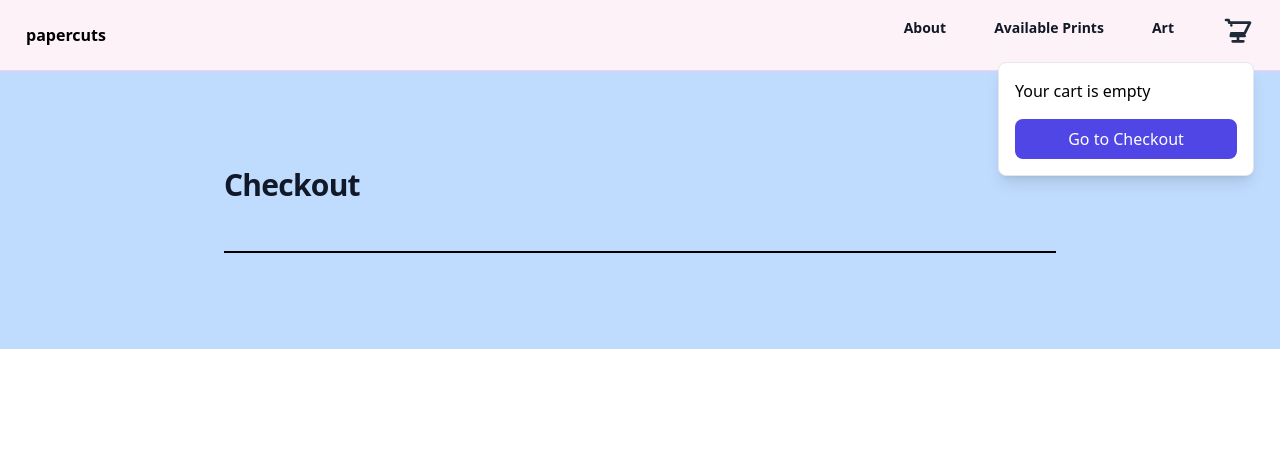
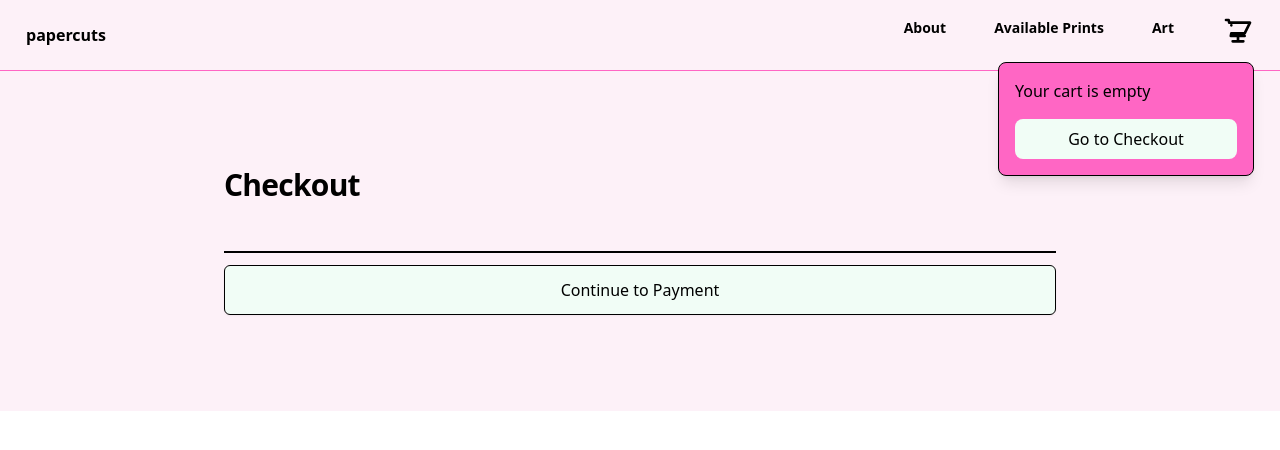
Before and after one commit to croberts27/papercuts, a React (Vite) app: page /checkout in a window 1280 px wide. Both pictures are taken after a click on the button 1238 px from the left and 32 px from the top of the page. Shown: the top 450 px of the page. Built offline with nearby package versions, Linux system fonts and the light colour scheme.

Commit message:
checkout, cart, cartIcon all work

```diff
--- a/src/components/CartIcon.jsx
+++ b/src/components/CartIcon.jsx
@@ -34,7 +34,7 @@ function CartIcon() {
       </button>
 
       {isOpen && (
-        <div className="absolute right-0 mt-2 w-64 bg-white border border-gray-200 rounded-lg shadow-lg">
+        <div className="absolute right-0 mt-2 w-64 bg-white border border-gray-200 rounded-lg bg-dpurp shadow-lg">
           <div className="p-4">
             {cartItems.length > 0 ? (
               <ul>
@@ -50,7 +50,7 @@ function CartIcon() {
             )}
             <Link
               to="/checkout"
-              className="block mt-4 text-center bg-indigo-600 text-white py-2 rounded-lg"
+              className="block mt-4 text-center bg-teal text-white py-2 rounded-lg"
             >
               Go to Checkout
             </Link>
--- a/src/components/cart.jsx
+++ b/src/components/cart.jsx
@@ -5,7 +5,7 @@ function Cart() {
   const { cartItems, removeFromCart } = useCart();
 
   return (
-    <div className="bg-blue-200">
+    <div className="bg-teal">
       <div className="mx-auto max-w-4xl px-4 py-16 sm:px-6 sm:py-24 lg:px-8">
         <h1 className="text-3xl font-bold tracking-tight text-gray-900">
           Shopping Cart
--- a/src/components/header.jsx
+++ b/src/components/header.jsx
@@ -9,7 +9,7 @@ function Header() {
   const [mobileMenuOpen, setMobileMenuOpen] = useState(false);
 
   return (
-    <header className="bg-pink-50 border-pink-200 border-b shadow-2xl">
+    <header className="bg-pink border-dpurp border-b shadow-2xl">
       <nav
         className="flex items-center justify-between -mx-1.5 p-4 lg:px-8"
         aria-label="Global"
--- a/src/components/purchase.jsx
+++ b/src/components/purchase.jsx
@@ -15,7 +15,7 @@ function Purchase({ productId }) {
 
   return (
     <>
-      <div className="bg-pink-50">
+      <div className="bg-teal">
         <div className="mx-auto max-w-2xl px-4 py-16 sm:px-6 sm:py-24 lg:grid lg:max-w-7xl lg:grid-cols-2 lg:gap-x-8 lg:px-8">
           {/* Product details */}
           <div className="lg:max-w-lg lg:self-end">
@@ -49,7 +49,7 @@ function Purchase({ productId }) {
               <button
                 type="button"
                 onClick={() => addToCart(product)}
-                className="flex w-full items-center justify-center rounded-md border border-transparent bg-pink-400 px-8 py-3 text-base font-medium text-white hover:bg-pink-500 focus:outline-none focus:ring-2 focus:ring-pink-600 focus:ring-offset-2 focus:ring-offset-gray-50"
+                className="flex w-full items-center justify-center rounded-md border border-transparent bg-dpurp px-8 py-3 text-base font-medium text-white hover:bg-pink-500 focus:outline-none focus:ring-2 focus:ring-pink-600 focus:ring-offset-2 focus:ring-offset-gray-50"
               >
                 Add to cart
               </button>
--- a/src/pages/404.jsx
+++ b/src/pages/404.jsx
@@ -3,7 +3,7 @@ function ErrorPage() {
   return (
     <>
       <main className="relative isolate min-h-full">
-        <div className="absolute inset-0 -z-10 h-full bg-pink-50 w-full object-cover object-top"></div>
+        <div className="absolute inset-0 -z-10 h-full bg-pink w-full object-cover object-top"></div>
         <div className="mx-auto max-w-7xl px-6 py-32 text-center sm:py-40 lg:px-8">
           <p className="text-base font-semibold leading-8 text-black">404</p>
           <h1 className="mt-4 text-3xl font-bold tracking-tight text-black sm:text-5xl">
--- a/src/pages/about.jsx
+++ b/src/pages/about.jsx
@@ -2,7 +2,7 @@
 function About() {
   return (
     <>
-      <div className="grid min-h-full grid-cols-1 grid-rows-[1fr,auto,1fr] bg-pink-50 lg:grid-cols-[max(50%,36rem),1fr]">
+      <div className="grid min-h-full grid-cols-1 grid-rows-[1fr,auto,1fr] bg-pink lg:grid-cols-[max(50%,36rem),1fr]">
         <main className="mx-auto w-full max-w-7xl px-6 py-24 sm:py-32 lg:col-span-2 lg:col-start-1 lg:row-start-2 lg:px-8">
           <div className="max-w-lg">
             <h1 className="mt-4 text-3xl font-bold tracking-tight text-gray-900 sm:text-5xl">
--- a/src/pages/art.jsx
+++ b/src/pages/art.jsx
@@ -100,7 +100,7 @@ export const products = [
 
 function Art() {
   return (
-    <div className="bg-pink-50">
+    <div className="bg-pink">
       <div className="mx-auto max-w-2xl px-4 py-16 sm:px-6 sm:py-24 lg:max-w-7xl lg:px-8">
         <h2 className="sr-only">Products</h2>
 
--- a/src/pages/checkout.jsx
+++ b/src/pages/checkout.jsx
@@ -4,7 +4,7 @@ function Checkout() {
   const { cartItems } = useCart();
 
   return (
-    <div className="bg-blue-200">
+    <div className="bg-pink mx-auto">
       <div className="mx-auto max-w-4xl px-4 py-16 sm:px-6 sm:py-24 lg:px-8">
         <h1 className="text-3xl font-bold tracking-tight text-gray-900">
           Checkout
@@ -58,6 +58,12 @@ function Checkout() {
               </li>
             ))}
           </ul>
+          <button
+            type="submit"
+            className="w-full mt-3 rounded-md border border-transparent bg-teal px-4 py-3 text-base font-medium text-white shadow-sm hover:bg-dpurp focus:outline-none focus:ring-2 focus:ring-pink focus:ring-offset-2 focus:ring-offset-pink"
+          >
+            Continue to Payment
+          </button>
         </div>
       </div>
     </div>
--- a/src/pages/product.jsx
+++ b/src/pages/product.jsx
@@ -21,10 +21,10 @@ function Product() {
 
   return (
     <main>
-      <div className="flex flex-wrap justify-evenly bg-pink-50">
+      <div className="flex flex-wrap justify-evenly bg-teal">
         <Purchase productId={productId} />
         <img
-          className="w-1/3 h-1/3 my-10 rounded-md"
+          className="w-1/3 h-1/3 my-10 rounded-md shadow-2xl"
           src={product.imageSrc}
           alt={product.imageAlt}
         />
--- a/src/pages/review.jsx
+++ b/src/pages/review.jsx
@@ -1,7 +1,7 @@
 import Cart from "../components/cart";
 function Review() {
   return (
-    <div className="bg-pink-50">
+    <div className="bg-pink">
       <div className="mx-auto max-w-2xl px-4 py-16 sm:px-6 sm:py-24 lg:max-w-7xl lg:px-8">
         <h2 className="sr-only">Products</h2>
 
--- a/src/pages/shop.jsx
+++ b/src/pages/shop.jsx
@@ -103,7 +103,7 @@ export const products = [
 
 function Shop() {
   return (
-    <div className="bg-pink-50">
+    <div className="bg-pink">
       <div className="mx-auto max-w-2xl px-4 py-16 sm:px-6 sm:py-24 lg:max-w-7xl lg:px-8">
         <h2 className="sr-only">Products</h2>
 
@@ -115,7 +115,7 @@ function Shop() {
               className="group"
             >
 
-              <div className="aspect-h-1 aspect-w-1 w-full overflow-hidden rounded-lg bg-gray-200 xl:aspect-h-8 xl:aspect-w-7">
+              <div className="aspect-h-1 aspect-w-1 w-full overflow-hidden rounded-lg bg-pink xl:aspect-h-8 xl:aspect-w-7">
                 <img
                   src={product.imageSrc}
                   alt={product.imageAlt}
--- a/tailwind.config.js
+++ b/tailwind.config.js
@@ -4,6 +4,11 @@ export default {
   content: ["./src/**/*.{html,js,jsx}"],
   theme: {
     extend: {},
+    colors: {
+      'dpurp': "#ff66c4",
+      'pink': '#fdf1f8',
+      'teal': "#f1fdf6",
+    }
   },
   plugins: [require("@tailwindcss/aspect-ratio")]
 };
```
